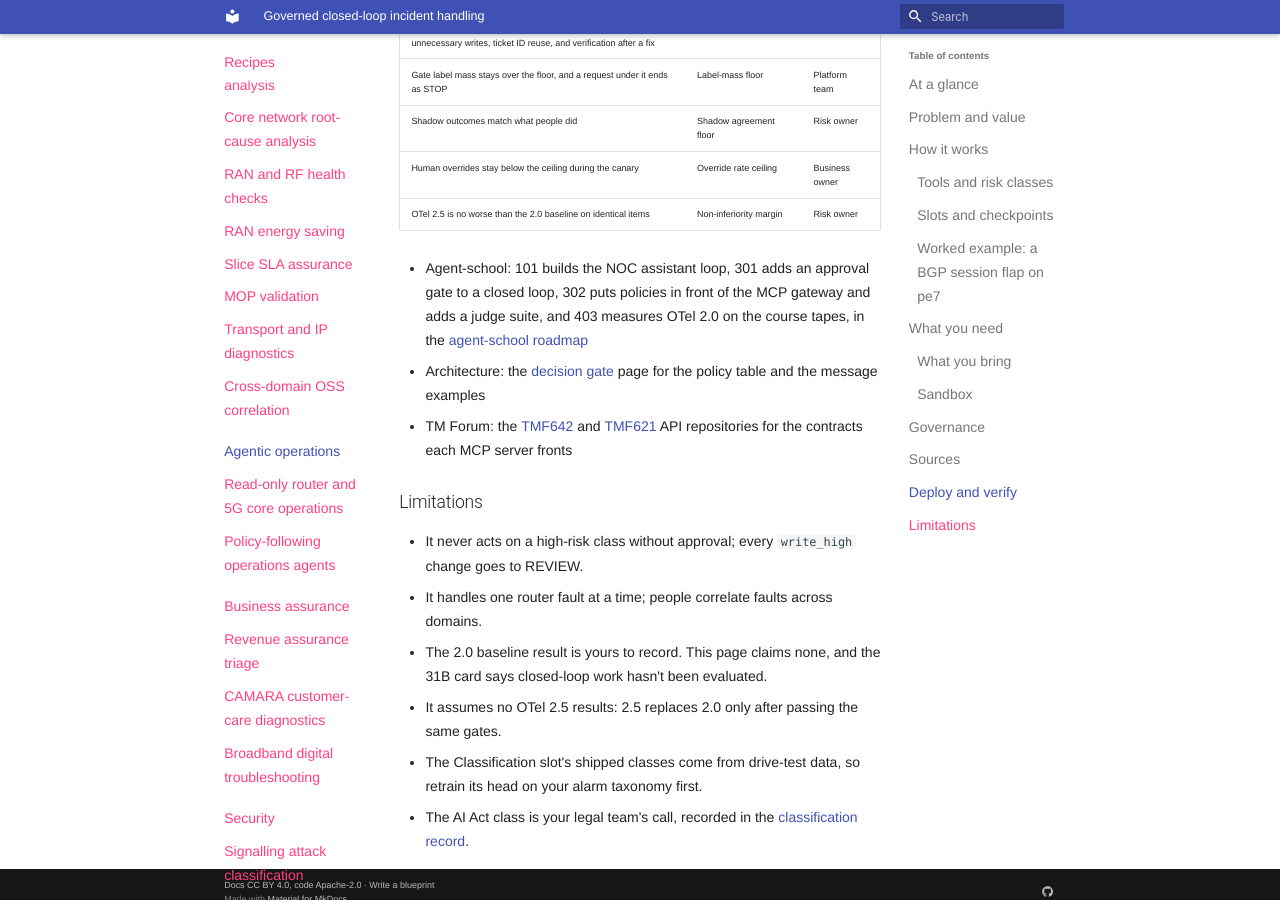
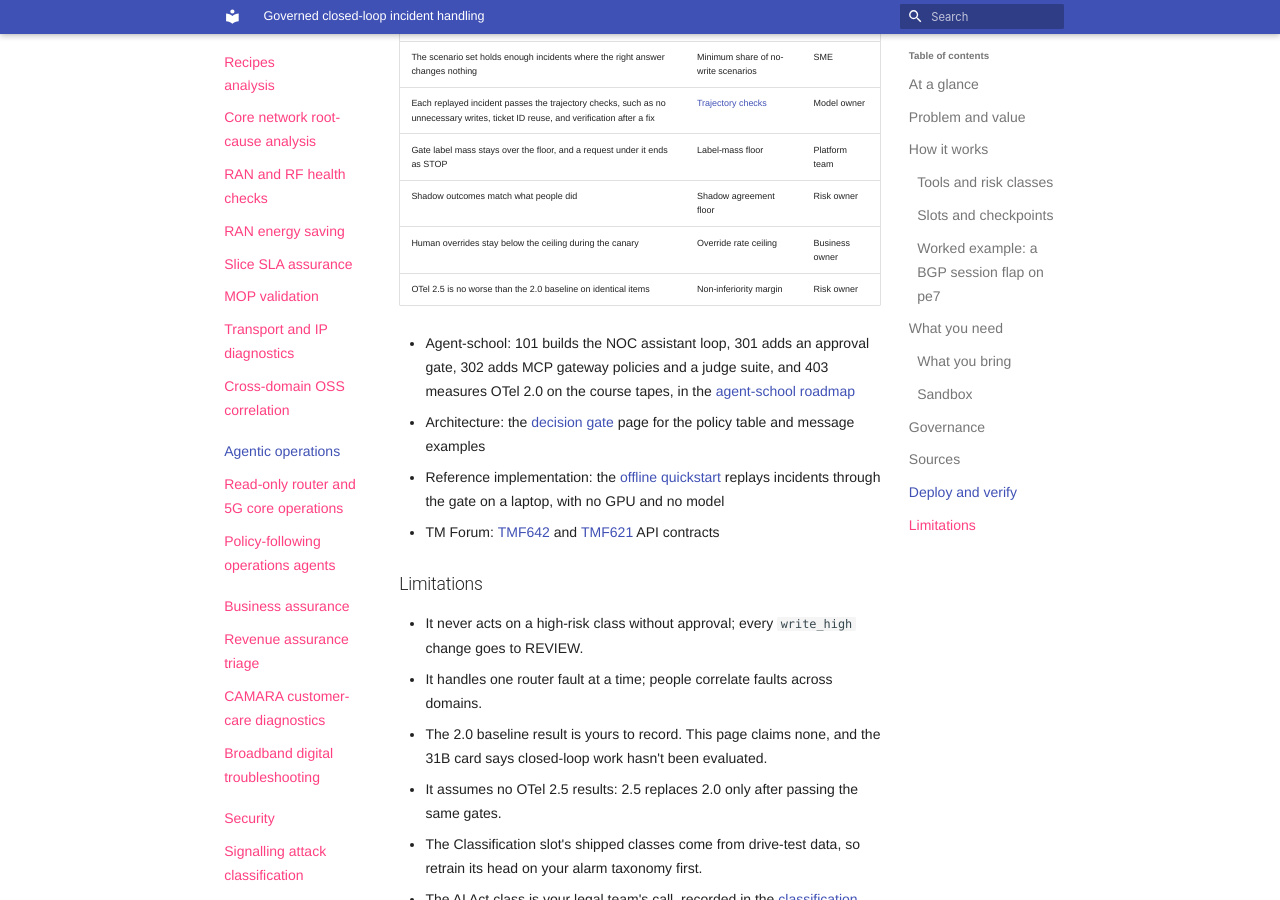
Before and after one commit to ravisharma5/otel-telco-blueprints, an MkDocs documentation site: the page built from catalog/agentic-operations/closed-loop-incident-handling/README.md, in a window 1280 px wide and 900 px high, scrolled down 9832 px. Built offline with MkDocs 1.6.1 and Material for MkDocs 9.7.7, drawn with Linux system fonts in a browser that asks for light colours; nearby versions of some CDN libraries; library files that are not in the unit come from our copies; some of the changed text lies outside the part shown.

Commit message:
docs(catalog): link the F2 offline results
- Sources row 14 links the dated offline results report (project documentation, no model)
- Deploy and verify links the offline quickstart; prose trimmed to stay within 1350 words
- Tests pin the row, the bullet, and the wording

```diff
--- a/catalog/agentic-operations/closed-loop-incident-handling/README.md
+++ b/catalog/agentic-operations/closed-loop-incident-handling/README.md
@@ -91,7 +91,7 @@ flowchart TD
 4. To change anything, ticket creation included, the agent sends an action request with `submit_action_request`. It holds no write credentials, and the gateway checks that it may submit requests for the risk class.
 5. Action orchestration checks the request against the decision gate schema. A REST API step asks the Decision slot a fixed label question on `/v1/chat/completions` with log probabilities; the agent's own label is advisory.
 6. A switch step takes the lower of the model label and the policy ceiling. A label mass below the Label-mass floor fails closed to STOP, and STOP ends the step with no change.
-7. REVIEW waits for the `approver` role. ACT runs only an approved playbook within policy. NOTIFY runs a notification job that posts to the ticket or the operations channel, with no network change.
+7. REVIEW waits for the `approver` role. ACT runs only an approved playbook within policy. NOTIFY runs a notification job that posts to the ticket or operations channel, with no network change.
 8. A job template runs the playbook, a verification job reads the same object, and a rollback job runs if verification fails. The workflow writes the audit record, updates the TMF621 ticket, and, once verification passes, clears the TMF642 alarm through `/clearAlarm`.
 
 The outcome is the lower of the model label and the policy ceiling for the capability and risk class, so it never exceeds either. A STOP label forces STOP at every stage. A confirmed false ACT drops the use case and its action class back one stage, as [PB-06](../../../platform/safety-autonomy-gating/README.md#staged-autonomy) sets out. A blocked prompt injection in alarm, ticket, or device text opens a SOC case and does not drop a stage.
@@ -259,6 +259,7 @@ Each key claim links its source, as set out in [the Sources table](../../../fram
 | 11 | Agent tasks can be scored by checking the end state of stateful mocked systems | research | [tau2-bench](https://github.com/sierra-research/tau2-bench) |
 | 12 | Zero events in n trials bounds the event rate below about 3/n at 95% confidence | research | [If nothing goes wrong, is everything all right? JAMA](https://pubmed.ncbi.nlm.nih.gov/6827763/) |
 | 13 | At Level 3 the system also shares analysis and decision, and levels apply to selected scenarios | project documentation | [TM Forum Autonomous Networks whitepaper](https://www.tmforum.org/wp-content/uploads/2019/05/22553-Autonomous-Networks-whitepaper.pdf) |
+| 14 | An offline replay of this recipe's gate on recorded labels and stateful mocks reports gate outcomes, trajectory checks, and a false-ACT rate with its interval, and uses no model | project documentation | [F2 offline results report](https://github.com/ravisharma5/otel-telco-blueprints-impl/blob/main/f2-closed-loop/results/2026-11-18/report.md) |
 
 ## Deploy and verify
 
@@ -282,9 +283,10 @@ Apply these settings in order. No class rises past its stage until the gates pas
 | Human overrides stay below the ceiling during the canary | Override rate ceiling | Business owner |
 | OTel 2.5 is no worse than the 2.0 baseline on identical items | Non-inferiority margin | Risk owner |
 
-- Agent-school: 101 builds the NOC assistant loop, 301 adds an approval gate to a closed loop, 302 puts policies in front of the MCP gateway and adds a judge suite, and 403 measures OTel 2.0 on the course tapes, in the [agent-school roadmap](https://github.com/open-experiments/agent-school/blob/main/docs/RoadMap.md)
-- Architecture: the [decision gate](../../../architecture/decision-gate.md) page for the policy table and the message examples
-- TM Forum: the [TMF642](https://github.com/tmforum-apis/TMF642_AlarmManagement) and [TMF621](https://github.com/tmforum-apis/TMF621_TroubleTicket) API repositories for the contracts each MCP server fronts
+- Agent-school: 101 builds the NOC assistant loop, 301 adds an approval gate, 302 adds MCP gateway policies and a judge suite, and 403 measures OTel 2.0 on the course tapes, in the [agent-school roadmap](https://github.com/open-experiments/agent-school/blob/main/docs/RoadMap.md)
+- Architecture: the [decision gate](../../../architecture/decision-gate.md) page for the policy table and message examples
+- Reference implementation: the [offline quickstart](https://github.com/ravisharma5/otel-telco-blueprints-impl/tree/main/f2-closed-loop) replays incidents through the gate on a laptop, with no GPU and no model
+- TM Forum: [TMF642](https://github.com/tmforum-apis/TMF642_AlarmManagement) and [TMF621](https://github.com/tmforum-apis/TMF621_TroubleTicket) API contracts
 
 ## Limitations
 
```
Also changed, not shown: other parts of catalog/agentic-operations/closed-loop-incident-handling/README.md (+1 -1 lines), 1 other file.
